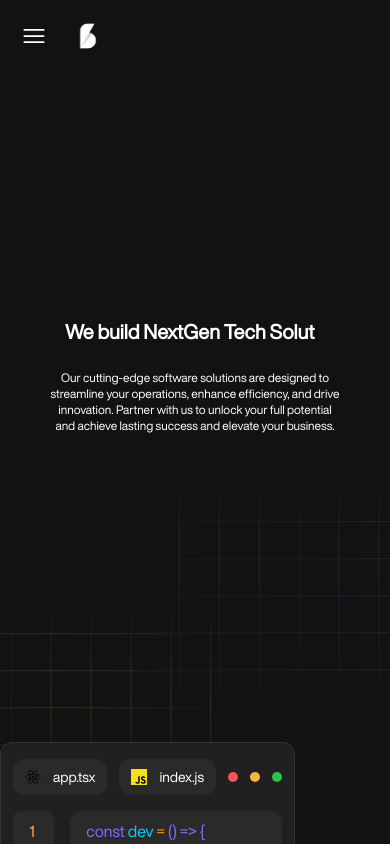
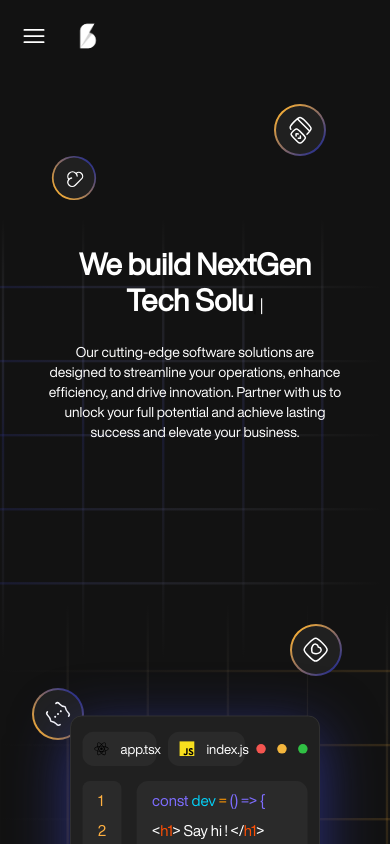
Before and after one commit to Blemense-Technologies/blemense-technologies, a Next.js app: page / in a window 390 px wide. Shown: the top 844 px of the page. Built offline with nearby package versions, Linux system fonts and the light colour scheme.

Commit message:
Hero Section styling improved

```diff
--- a/src/components/hero.tsx
+++ b/src/components/hero.tsx
@@ -6,6 +6,7 @@ import Image from 'next/image';
 import GridPrimary from '../../public/Grid - 1.svg'
 import GridSecondary from '../../public/Grid - 2.svg'
 import GradientIcon from './gradientIcon';
+import { SecondaryShadow } from '@/constants/shadows';
 
 const CodeIcon = (props: React.SVGProps<SVGSVGElement>) => (
   <svg xmlns="http://www.w3.org/2000/svg" viewBox="0 0 24 24" width={24} height={24} color={"#ffffff"} fill={"none"} {...props}>
@@ -60,52 +61,84 @@ export default function Hero() {
   }, []);
 
   return (
-    <div className='relative h-screen w-full overflow-hidden my-14'>
+    <div className='relative h-screen w-full overflow-hidden my-6 lg:my-14'>
       <div className='w-full lg:w-fit absolute top-[16rem] left-1/2 transform -translate-x-1/2 -translate-y-1/2'>
         <div className='w-fit lg:w-2/3 text-center mx-auto'>
-          <span className='text-white text-xl lg:text-4xl font-bold' ref={heroTitle}></span>
+          <div className='px-14 md:px-0 lg:px-0'>
+            <span className='text-white text-3xl md:text-4xl lg:text-4xl font-bold' ref={heroTitle}></span>
             <span
               className="inline-block ml-1 h-full align-baseline animate-blink text-white leading-none"
             >
               |
             </span>
-          <p className='text-xs px-12 lg:text-base text-white font-light mt-6'>Our cutting-edge software solutions are designed to streamline your operations, enhance efficiency, and drive innovation. Partner with us to unlock your full potential and achieve lasting success and elevate your business.</p>
+
+          </div>
+          <p className='text-sm px-12 lg:text-base text-white font-light mt-6'>Our cutting-edge software solutions are designed to streamline your operations, enhance efficiency, and drive innovation. Partner with us to unlock your full potential and achieve lasting success and elevate your business.</p>
         </div>
       </div>
       <div>
-        <CodeSnippet classes='absolute z-[10] bottom-0 w-fit mx-auto lg:mx-0 lg:bottom-64 lg:left-12 md:left-16 2xl:bottom-64 2xl:left-36' />
+        {/* Display in both views */}
+        <CodeSnippet classes={`absolute z-[10] scale-95 md:scale-100 lg:scale-100 bottom-0 left-1/2 -translate-x-1/2 md:-translate-x-0 lg:-translate-x-0 2xl:-translate-x-0 w-fit mx-auto lg:mx-0 lg:bottom-64 lg:left-12 md:left-16 2xl:bottom-64 2xl:left-36 ${SecondaryShadow}`} />
         <Image
           src={GridPrimary}
           height={500}
           width={500}
-          className='absolute -left-36 bottom-36 -z-[10] h-fit w-fit'
+          className='absolute scale-[2] lg:scale-[1] -right-48 bottom-0 md:-left-36 lg:-left-36 md:bottom-36 lg:bottom-36 -z-[10] h-fit w-fit'
           alt='grid_primary'
         />
       </div>
+
+      {/* Hidden for Mobile view */}
       <div>
         <CodeSnippet classes='hidden lg:block absolute z-[10] bottom-96 lg:right-12 2xl:right-36 md:right-16' />
         <Image
           src={GridSecondary}
           height={500}
           width={500}
-          className='absolute -right-36 bottom-64 -z-[10] h-fit w-fit'
+          className='absolute md:hidden lg:hidden scale-[2] lg:scale-[1] -left-48 bottom-96 lg:-right-36 md:-right-36 md:bottom-64 lg:bottom-64 -z-[10] h-fit w-fit'
+          alt='grid_secondary'
+        />
+        <Image
+          src={GridSecondary}
+          height={500}
+          width={500}
+          className='hidden md:block lg:block absolute scale-[2] lg:scale-[1] bottom-96 lg:-right-36 md:-right-36 md:bottom-64 lg:bottom-64 -z-[10] h-fit w-fit'
           alt='grid_secondary'
         />
       </div>
 
       {/* Floating Icons */}
-      <div className='hidden lg:block md:block xl:block 2xl:block'>
-        <div className='absolute lg:top-[6rem] lg:left-[8rem] 2xl:top-[12rem] 2xl:left-[16rem]'>
+      <div>
+        {/* Web View only */}
+        <div className='hidden 2xl:block md:block lg:block '>
+          <div className='absolute transform -rotate-45 scale-[0.85] lg:scale-[1] lg:top-[6rem] lg:left-[8rem] 2xl:top-[12rem] 2xl:left-[16rem]'>
             <GradientIcon icon={<CloudIcon />} />
           </div>
-        <div className='absolute lg:top-[1px] lg:right-1/2 2xl:top-[1rem] 2xl:right-1/2'>
+          <div className='absolute transform -rotate-45 lg:top-[1px] lg:right-1/2 2xl:top-[1rem] 2xl:right-1/2'>
             <GradientIcon icon={<CodeIcon />} />
           </div>
-        <div className='absolute lg:bottom-[16rem] lg:right-1/2 2xl:bottom-[16rem] 2xl:right-[48rem]'>
+          <div className='absolute transform rotate-45 lg:bottom-[16rem] lg:right-1/2 2xl:bottom-[16rem] 2xl:right-[48rem]'>
             <GradientIcon icon={<WebDesign02Icon />} />
           </div>
-        <div className='absolute lg:top-[2rem] lg:right-[12rem] 2xl:top-[8rem] 2xl:right-[24rem] transform rotate-45'>
+          <div className='absolute transform rotate-45 lg:top-[2rem] lg:right-[12rem] 2xl:top-[8rem] 2xl:right-[24rem]'>
             <GradientIcon icon={<FavouriteSquareIcon />} />
+          </div>
+        </div>
+
+        {/* Mobile View only */}
+        <div className='block md:hidden lg:hidden 2xl:hidden'>
+          <div className='absolute transform -rotate-45 scale-[0.85] lg:scale-[1] top-[4rem] left-[3rem]'>
+            <GradientIcon icon={<CloudIcon />} />
+          </div>
+          <div className='absolute transform -rotate-45 left-[2rem] bottom-[12rem]'>
+            <GradientIcon icon={<CodeIcon />} />
+          </div>
+          <div className='absolute transform rotate-45 top-[1rem] right-[4rem]'>
+            <GradientIcon icon={<WebDesign02Icon />} />
+          </div>
+          <div className='absolute transform rotate-45 right-[3rem] bottom-[16rem]'>
+            <GradientIcon icon={<FavouriteSquareIcon />} />
+          </div>
         </div>
       </div>
     </div>
```
Lines whose indentation alone changed are shown as unchanged.
